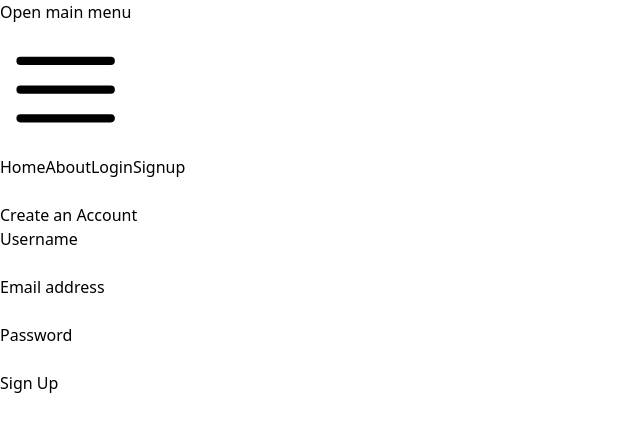
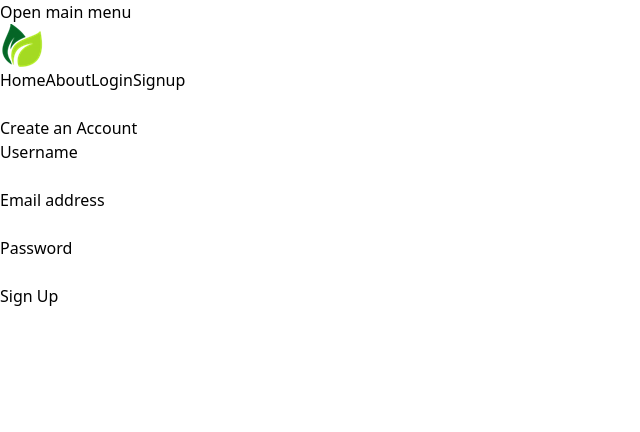
Before and after one commit to phoenixpyra7/PlantPal, a React (Vite) app in the folder client/: page /signup in a window 1280 px wide. Shown: the top 432 px of the page, without its empty margins (0-640 px from the left). Built offline with nearby package versions, Linux system fonts and the light colour scheme.

Commit message:
fixed margin inbetween menu selections when the hamberger menu opens.

```diff
--- a/client/src/components/NavBerger.jsx
+++ b/client/src/components/NavBerger.jsx
@@ -39,7 +39,7 @@ function Navberger() {
       {({ open }) => (
         <>
           <div className="mx-auto max-w-7xl px-2 sm:px-6 lg:px-8">
-            <div className="relative flex h-16 items-center justify-between">
+            <div className="relative flex h-16 items-center justify-around">
               <div className="absolute inset-y-0 left-0 flex items-center sm:hidden">
                 <Disclosure.Button className="relative inline-flex items-center justify-center rounded-md p-2 text-gray-400 hover:bg-gray-700 hover:text-white focus:outline-none focus:ring-2 focus:ring-inset focus:ring-white">
                   <span className="absolute -inset-0.5" />
@@ -47,7 +47,13 @@ function Navberger() {
                   {open ? (
                     <XMarkIcon className="block h-6 w-6" aria-hidden="true" />
                   ) : (
-                    <Bars3Icon className="block h-6 w-6" aria-hidden="true" />
+                    <img
+                        className="h-8 w-8 rounded-full"
+                        src="./src/images/leaf1.png"
+                        alt="two leafs touching, light green and dark green"
+                      />
+
+                    // <Bars3Icon className="block h-6 w-6" aria-hidden="true" />
                   )}
                 </Disclosure.Button>
               </div>
@@ -89,9 +95,9 @@ function Navberger() {
                 </button>
 
               </div>
-                {/* Profile dropdown with Leaf Icon */}
+
           <Disclosure.Panel className="sm:hidden">
-            <div className="space-y-1 px-2 pb-3 pt-2">
+            <div className="space-y-1 space-x-8 px-4 pb-3 pt-2">
               {navigation.map((item) => (
                 <Disclosure.Button
                   key={item.name}
```
Also changed, not shown: client/src/components/DropDown.jsx (added, +94 -0 lines).
